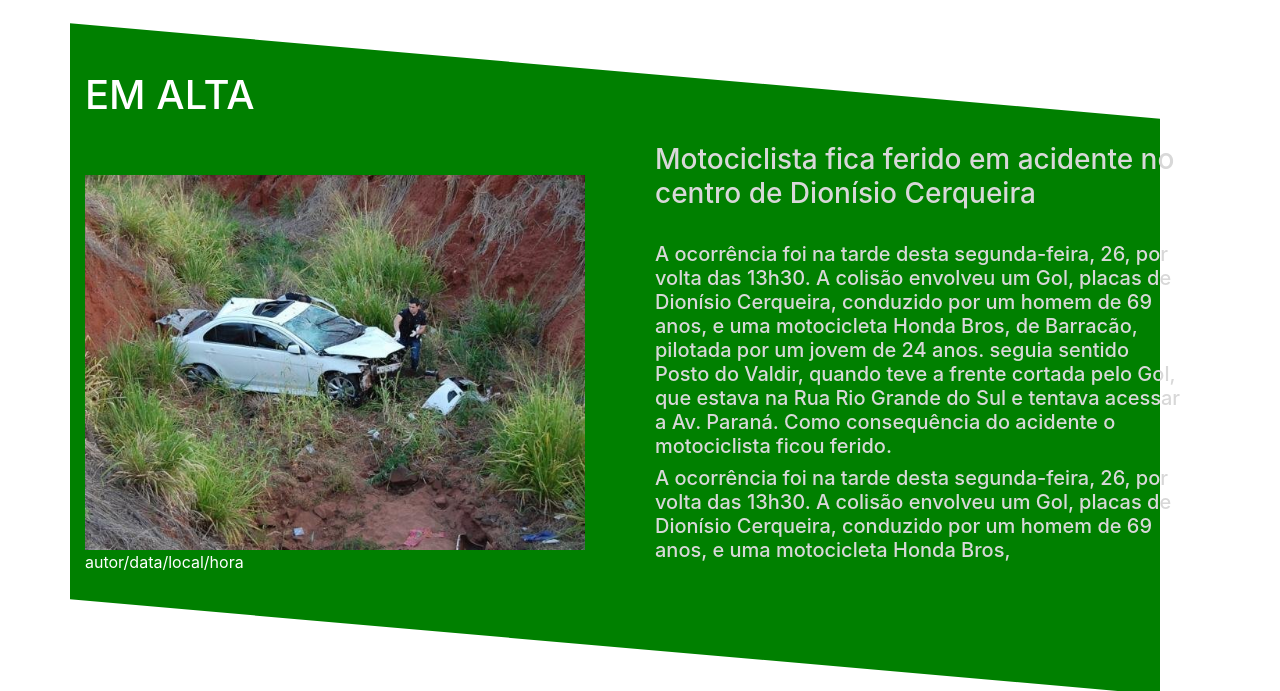
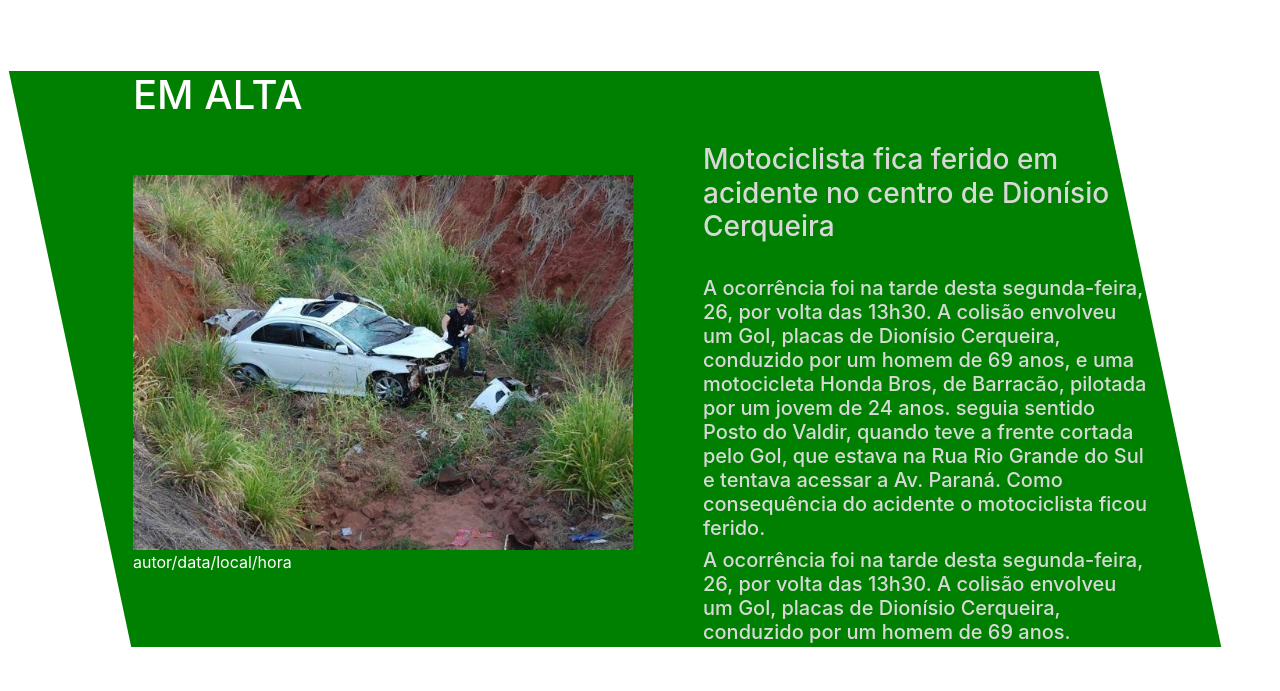
Before and after one commit to marcoseduardocamberto/portaldenoticiasmarcos, a website: page public_html/index.html in a window 1280 px wide. Shown: the part 726-1417 px from the top of the page. Drawn offline with nearby package versions, Linux system fonts and the light colour scheme.

Commit message:
atualização

```diff
--- a/public_html/index.html
+++ b/public_html/index.html
@@ -13,8 +13,6 @@
     </head>
 
     <body>
-
-
         <div class="container">
             <div class="row">
                 <div class="col-md-8">
@@ -134,16 +132,16 @@
                 </div>
             </div> <br> <br> <br>
             <div class="row back">
-                <div class="col-md-6 news">
+                <div class="col-md-6 news ml-5">
                     <h1>EM ALTA</h1> <br> <br>
                     <img src="public/Imagens/acidente 2.jpg" alt="" style="width: 500px;">
                     autor/data/local/hora
                 </div>
-                <div class="col-md-6 news2">
+                <div class="col-md-5 news2">
                     <br><br><br> <h3>Motociclista fica ferido em acidente no centro de Dionísio Cerqueira</h3> <br>
-                    <h5>A ocorrência foi na tarde desta segunda-feira, 26, por <br> volta das 13h30. A colisão envolveu um Gol, placas de Dionísio Cerqueira, conduzido por um homem de 69 <br> anos, e uma motocicleta Honda Bros, de Barracão, <br> pilotada por um jovem de 24 anos.
-                        seguia sentido <br> Posto do Valdir, quando teve a frente cortada pelo Gol, que estava na Rua Rio Grande do Sul e tentava acessar <br>  a Av. Paraná.
-                        Como consequência do acidente o motociclista ficou ferido.<h5>A ocorrência foi na tarde desta segunda-feira, 26, por <br> volta das 13h30. A colisão envolveu um Gol, placas de Dionísio Cerqueira, conduzido por um homem de 69 <br> anos, e uma motocicleta Honda Bros, </h5>
+                    <h5>A ocorrência foi na tarde desta segunda-feira, 26, por volta das 13h30. A colisão envolveu um Gol, placas de Dionísio Cerqueira, conduzido por um homem de 69 anos, e uma motocicleta Honda Bros, de Barracão, pilotada por um jovem de 24 anos.
+                        seguia sentido Posto do Valdir, quando teve a frente cortada pelo Gol, que estava na Rua Rio Grande do Sul e tentava acessar a Av. Paraná.
+                        Como consequência do acidente o motociclista ficou ferido.<h5>A ocorrência foi na tarde desta segunda-feira, 26, por volta das 13h30. A colisão envolveu um Gol, placas de Dionísio Cerqueira, conduzido por um homem de 69 anos. </h5>
                 </div>
             </div> <br><br><br><br><br>
             <div class="propa row">
--- a/public_html/public/Custom.css
+++ b/public_html/public/Custom.css
@@ -33,9 +33,6 @@ body {
     width: 160px;
 }
 
-#linha{
-    margin: 0 auto;
-}
 .dropdown button {
     width: 290px;
 }
@@ -60,16 +57,13 @@ body {
 .cid dropdown button{
     height: 20px;
 }
-.titu{
-
-}
 .back:before {
     content: "";
     position: absolute;
     background-image: linear-gradient(135deg,green,green);
     width: 1090px;
     height: 72%;
-    transform: skewY(5deg);
+    transform: skewX(12deg);
 }
 .news{
     color: white;
```
